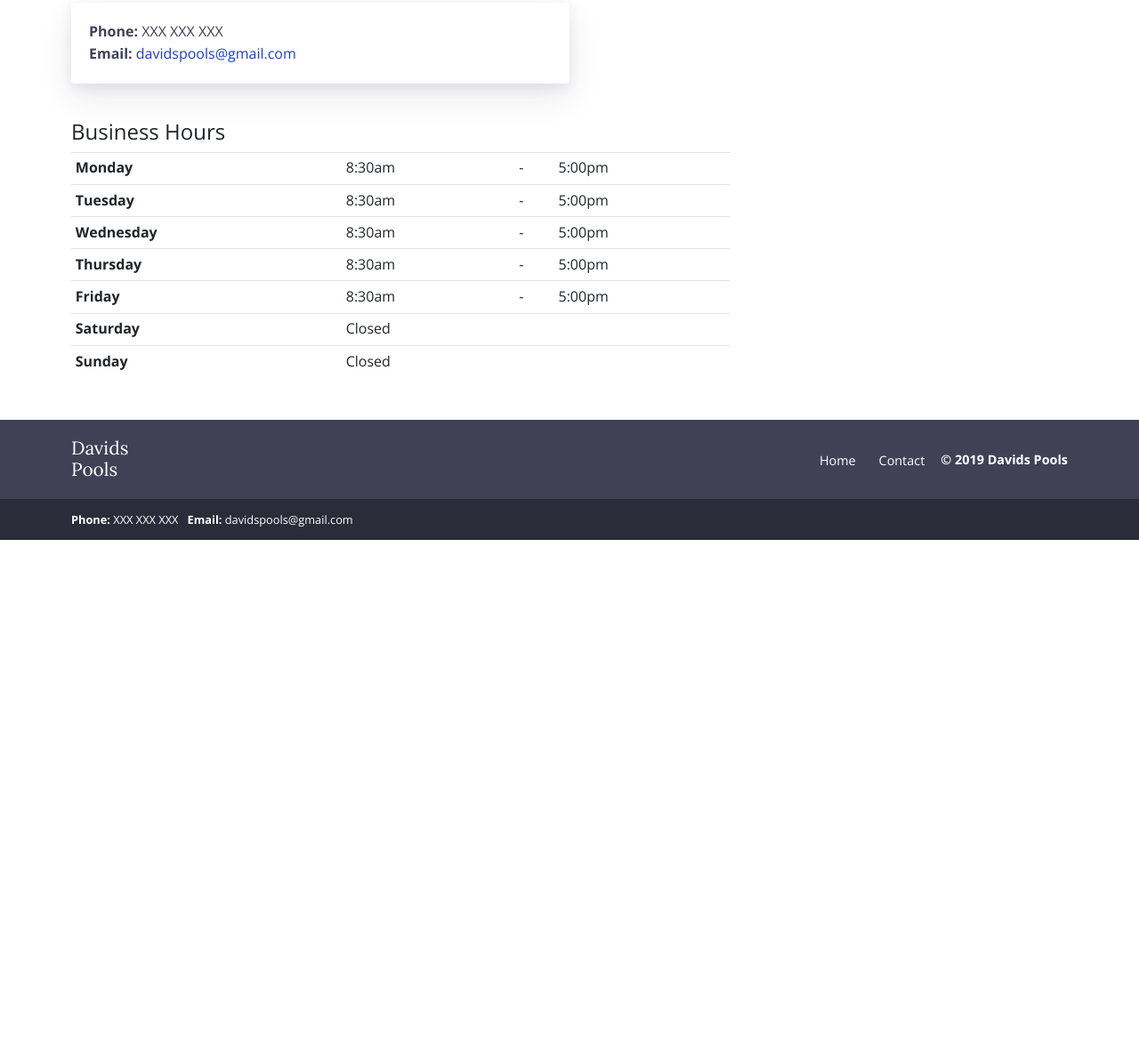
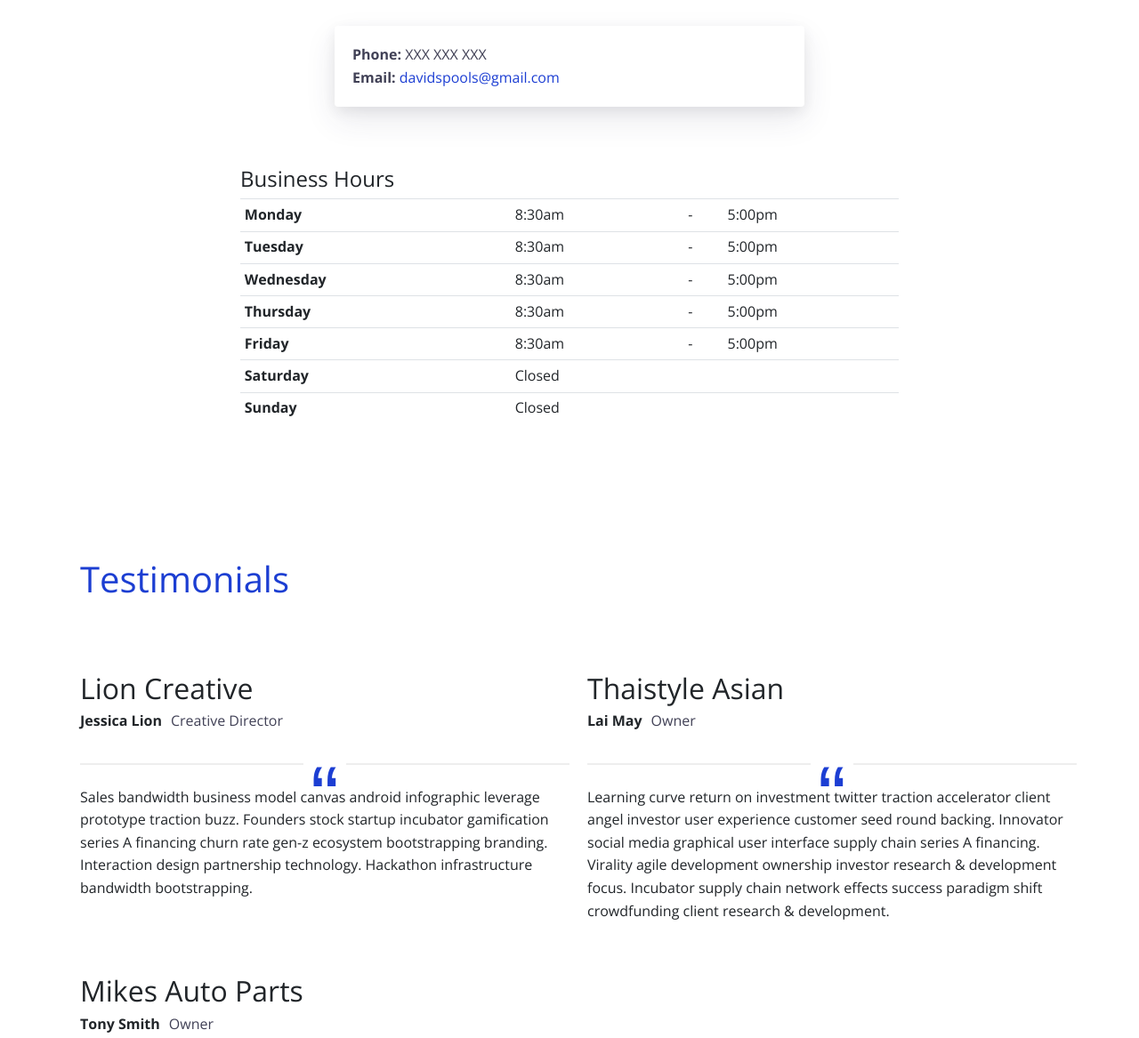
Before and after one commit to KevinRay13/davids-pools, a Gatsby site: page /contact in a window 1280 px wide. Shown: the part 193-1360 px from the top of the page at 89% size. Before the commit the page ends 800 px from the top, so only its background shows below. Built offline with nearby package versions, Linux system fonts and the light colour scheme; Gatsby itself is replaced by a stand-in of ours.

Commit message:
alignment on contact page/ parralax on services

```diff
--- a/src/pages/contact/index.js
+++ b/src/pages/contact/index.js
@@ -2,76 +2,138 @@
 import SEO from '../../components/SEO';
 import Layout from '../../layouts/index';
 import Call from '../../components/Call';
+import { graphql } from 'gatsby';
 
-const Contact = props => (
-  <Layout bodyClass="page-contact">
-    <SEO title="Contact" />
-    <div className="intro intro-small">
-      <div className="container">
-        <div className="row">
-          <div className="col-12">
+const Contact = props => {
+  const testimonials = props.data.allMarkdownRemark.edges;
+  return (
+    <Layout bodyClass='page-contact'>
+      <SEO title='Contact' />
+      <div className='intro intro-small'>
+        <div className='container'>
+          <div className='row'>
+            <div className='col-12'>
               <h1>Contact</h1>
             </div>
           </div>
         </div>
       </div>
-    <div className="container">
-      <div className="row">
-        <div className="col-12">
+      <div className='container'>
+        <div className='row'>
+          <div id='cont'>
+            <div id='box'>
+              <div className='col-12' id='centerMe'>
                 <Call button={false} />
               </div>
-        <div className="col-8">
-          <h4 className="mt-4">Business Hours</h4>
-          <table className="table table-sm opening-hours-table">
+            </div>
+          </div>
+
+          {/* <div id='centerMe'> */}
+          <div className='col-8' id='times'>
+            <h4 className='mt-4'>Business Hours</h4>
+            <table className='table table-sm opening-hours-table'>
               <tbody>
                 <tr>
-                <td className="day font-weight-bold">Monday</td>
-                <td className="opens">8:30am</td>
+                  <td className='day font-weight-bold'>Monday</td>
+                  <td className='opens'>8:30am</td>
                   <td>-</td>
-                <td className="closes">5:00pm</td>
+                  <td className='closes'>5:00pm</td>
                 </tr>
                 <tr>
-                <td className="day font-weight-bold">Tuesday</td>
-                <td className="opens">8:30am</td>
+                  <td className='day font-weight-bold'>Tuesday</td>
+                  <td className='opens'>8:30am</td>
                   <td>-</td>
-                <td className="closes">5:00pm</td>
+                  <td className='closes'>5:00pm</td>
                 </tr>
                 <tr>
-                <td className="day font-weight-bold">Wednesday</td>
-                <td className="opens">8:30am</td>
+                  <td className='day font-weight-bold'>Wednesday</td>
+                  <td className='opens'>8:30am</td>
                   <td>-</td>
-                <td className="closes">5:00pm</td>
+                  <td className='closes'>5:00pm</td>
                 </tr>
                 <tr>
-                <td className="day font-weight-bold">Thursday</td>
-                <td className="opens">8:30am</td>
+                  <td className='day font-weight-bold'>Thursday</td>
+                  <td className='opens'>8:30am</td>
                   <td>-</td>
-                <td className="closes">5:00pm</td>
+                  <td className='closes'>5:00pm</td>
                 </tr>
                 <tr>
-                <td className="day font-weight-bold">Friday</td>
-                <td className="opens">8:30am</td>
+                  <td className='day font-weight-bold'>Friday</td>
+                  <td className='opens'>8:30am</td>
                   <td>-</td>
-                <td className="closes">5:00pm</td>
+                  <td className='closes'>5:00pm</td>
                 </tr>
                 <tr>
-                <td className="day font-weight-bold">Saturday</td>
-                <td className="opens">Closed</td>
+                  <td className='day font-weight-bold'>Saturday</td>
+                  <td className='opens'>Closed</td>
                   <td />
-                <td className="closes" />
+                  <td className='closes' />
                 </tr>
                 <tr>
-                <td className="day font-weight-bold">Sunday</td>
-                <td className="opens">Closed</td>
+                  <td className='day font-weight-bold'>Sunday</td>
+                  <td className='opens'>Closed</td>
                   <td />
-                <td className="closes" />
+                  <td className='closes' />
                 </tr>
               </tbody>
             </table>
           </div>
         </div>
       </div>
+      {/* </div> */}
+
+      <div className='container pb-6' id='test'>
+        <h1 className='margin'>Testimonials</h1>
+        <div className='row'>
+          {testimonials.map(edge => (
+            <div
+              key={edge.node.frontmatter.path}
+              className='col-12 col-md-6 mb-1'
+            >
+              <div className='testimonial'>
+                <div className='testimonials-meta'>
+                  <h2 className='testimonials-title'>
+                    {edge.node.frontmatter.title}
+                  </h2>
+                  <p className='testimonials-name'>
+                    {edge.node.frontmatter.name}
+                  </p>
+                  <p className='testimonials-jobtitle'>
+                    {edge.node.frontmatter.jobtitle}
+                  </p>
+                </div>
+                <div
+                  className='testimonials-content'
+                  dangerouslySetInnerHTML={{ __html: edge.node.html }}
+                />
+              </div>
+            </div>
+          ))}
+        </div>
+      </div>
     </Layout>
   );
+};
+
+export const query = graphql`
+  query TestimonialsQuery1 {
+    allMarkdownRemark(
+      filter: { fileAbsolutePath: { regex: "/testimonials/" } }
+      sort: { fields: [frontmatter___date], order: DESC }
+    ) {
+      edges {
+        node {
+          html
+          frontmatter {
+            title
+            path
+            name
+            jobtitle
+          }
+        }
+      }
+    }
+  }
+`;
 
 export default Contact;
--- a/src/pages/services/index.js
+++ b/src/pages/services/index.js
@@ -3,31 +3,43 @@
 import SEO from '../../components/SEO';
 import Layout from '../../layouts/index';
 
-const Services = (props) => {
+const Services = props => {
   const services = props.data.allMarkdownRemark.edges;
   return (
-    <Layout bodyClass="page-services">
-      <SEO title="Services" />
-      <div className="intro">
-        <div className="container">
-          <div className="row">
-            <div className="col-12">
-              <h1>Services</h1>
+    <Layout bodyClass='page-services'>
+      <SEO title='Services' />
+      <div className='parallaxSer'>
+        <div className='intro'>
+          <div className='container'>
+            <div className='row'>
+              <div className='col-12'>
+                <h1 id='frost' className='about'>
+                  Services
+                </h1>
+              </div>
             </div>
           </div>
         </div>
       </div>
 
-      <div className="container pb-6">
-        <div className="row">
+      <div className='container pb-6' id='test'>
+        <div className='row'>
           {services.map(edge => (
-            <div key={edge.node.frontmatter.path} className="col-12 col-md-4 mb-1">
-              <div className="card service service-teaser">
-                <div className="card-content">
+            <div
+              key={edge.node.frontmatter.path}
+              className='col-12 col-md-4 mb-1'
+            >
+              <div className='card service service-teaser'>
+                <div className='card-content'>
                   <h2>
-                    <Link to={edge.node.frontmatter.path}>{edge.node.frontmatter.title}</Link>
+                    <Link to={edge.node.frontmatter.path}>
+                      {edge.node.frontmatter.title}
+                    </Link>
                   </h2>
-                  <p>{edge.node.excerpt}</p>
+                  <p id='excerpt'>{edge.node.excerpt}</p>
+                  <Link to={edge.node.frontmatter.path} id='more'>
+                    <p> Click for More </p>
+                  </Link>
                 </div>
               </div>
             </div>
--- a/src/scss/pages/services/_page-services.scss
+++ b/src/scss/pages/services/_page-services.scss
@@ -1,5 +1,5 @@
 .page-services {
-  background-image: url('../images/undraw_businesswoman_pc12.svg');
+  // background-image: url('../images/undraw_businesswoman_pc12.svg');
   background-repeat: no-repeat;
   background-size: 115%;
   background-position: 49px -40px;
@@ -16,3 +16,51 @@
     background-position: 100% -110px;
   }
 }
+.parallaxSer {
+  /* The image used */
+  background-image: url('../images/water.jpg');
+
+  /* Set a specific height */
+  height: 500px;
+
+  /* Create the parallax scrolling effect */
+  background-attachment: fixed;
+  background-position: center;
+  background-repeat: no-repeat;
+  background-size: cover;
+}
+#more {
+  margin-bottom: 1em;
+  text-align: center;
+}
+#excerpt {
+  margin: 0;
+}
+#centerMe {
+  display: flex;
+  justify-content: center;
+}
+#times {
+  margin: 0 auto;
+  height: 50vh;
+  width: 50vw;
+}
+#cont {
+  display: flex;
+  height: 10vh;
+  width: 100vw;
+  margin: 2em;
+}
+#box {
+  display: flex;
+  justify-content: center;
+  width: 100%;
+  margin: 0 auto;
+  align-self: center;
+  align-content: center;
+}
+.margin {
+  margin-bottom: 2em;
+  margin-top: 2em;
+  color: #1c3ed2;
+}
```
Also changed, not shown: src/scss/pages/services/_page-service.scss (+1 -1 lines), src/images/water.jpg (added). Lines whose indentation alone changed are shown as unchanged.
